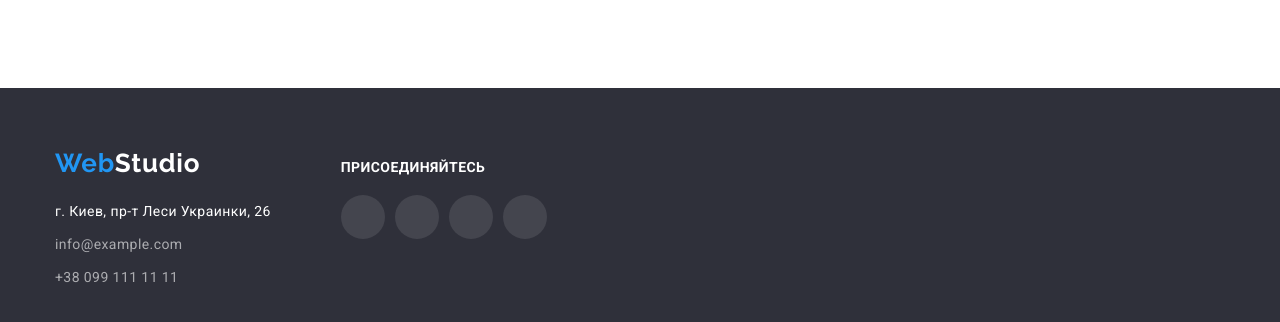
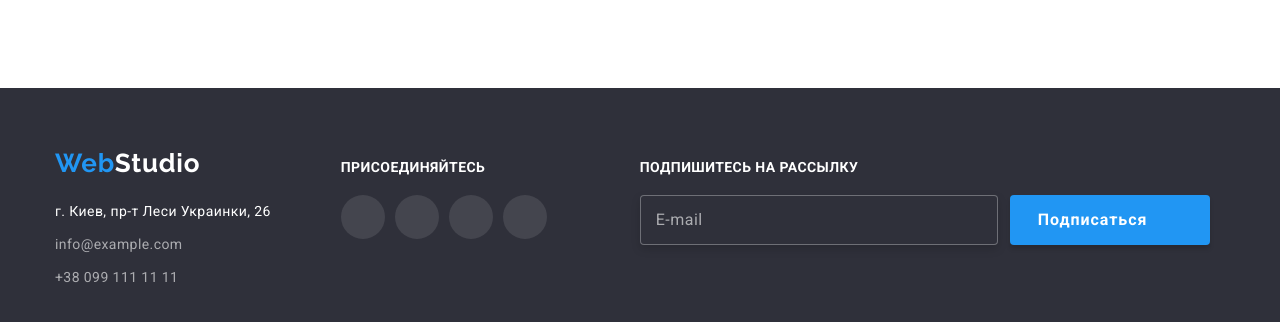
Before and after one commit to M-Dryha/goit-markup-hw-06, a plain HTML site: page index.html in a window 1280 px wide. Shown: the part 2584-2906 px from the top of the page. Drawn offline with nearby package versions, Linux system fonts and the light colour scheme.

Commit message:
add footer-form

```diff
--- a/css/styles.css
+++ b/css/styles.css
@@ -524,7 +524,7 @@ h6 {
   letter-spacing: 0.03em;
   text-transform: uppercase;
 
-  color: #ffffff;
+  color: var(--secondary-color-text);
   margin-bottom: 20px;
 }
 
@@ -542,6 +542,69 @@ h6 {
 
 .footer-social-icon {
   fill: var(--secondary-color-text);
+}
+
+.footer-form-wrapper {
+  margin-left: 93px;
+  margin-right: auto;
+}
+.footer-form {
+  display: flex;
+}
+.footer-header {
+}
+.footer-form-mail {
+}
+
+.footer-form-input {
+  width: 358px;
+  height: 50px;
+  border: 1px solid rgba(255, 255, 255, 0.3);
+  filter: drop-shadow(0px 4px 4px rgba(0, 0, 0, 0.15));
+  border-radius: 4px;
+  background-color: #2f303a;
+  padding: 15px 295px 15px 15px;
+}
+
+.footer-form-input::placeholder {
+  display: block;
+
+  font-weight: 400;
+  font-size: 16px;
+  line-height: calc(20 / 16);
+
+  letter-spacing: 0.03em;
+
+  color: rgba(255, 255, 255, 0.6);
+}
+
+.footer-form-button {
+  width: 200px;
+  height: 50px;
+  padding: 10px 28px;
+  margin-left: 12px;
+
+  font-family: Roboto;
+  font-weight: 700;
+  font-size: 16px;
+  line-height: calc(30 / 16);
+  display: flex;
+  align-items: center;
+  justify-content: center;
+  letter-spacing: 0.06em;
+
+  color: var(--secondary-color-text);
+
+  background: var(--accent-color);
+  box-shadow: 0px 4px 4px rgba(0, 0, 0, 0.15);
+  border-radius: 4px;
+  border: none;
+}
+
+.footer-form-icon {
+  width: 100%;
+  height: 100%;
+  margin-left: 10px;
 }
 
 /* -------------кнопки портфолио----- */
@@ -735,6 +798,8 @@ h6 {
   color: currentColor;
 }
 
+/* --------форма--модальное--окно------- */
+
 .modal-form {
   display: flex;
   flex-direction: column;
--- a/index.html
+++ b/index.html
@@ -408,10 +408,28 @@
     </ul>
 
 </div>
+
+    <div class="footer-form-wrapper">
+        <strong class="footer-header">
+            Подпишитесь на рассылку
+        </strong>
+        <form action="#">
+            <div class="footer-form">
+                <label class="footer-form-mail">
+                    <input type="email"
+                        name="user-email"
+                        placeholder="E-mail"
+                        class="footer-form-input">
+                </label>
+                <button type="submit" class="footer-form-button">Подписаться
+                    <svg class="footer-form-icon" width="24" height="24" >
+                        <use href="./images/icons.svg#icon-icon-send"></use>
+                    </svg>
+                </button>
+            </div>
+        </form>
+    </div>
 </div>
-
-<form action=""></form>
-
 </footer>
 <div class="backdrop is-hidden" data-modal>
     <div class="modal">
@@ -455,7 +473,10 @@
 <label class="modal-form-field">
     Почта
     <span class="modal-form-wrapper">
-        <input type="email" class="modal-form-input" name="email">
+        <input
+        type="email"
+        class="modal-form-input"
+        name="email">
         <svg width="18" height="18" class="modal-form-icon">
             <use href="./images/icons.svg#icon-email-black"></use>
         </svg>
@@ -473,11 +494,6 @@
 <button class="modal-form-button" type="submit">
     Отправить
 </button>
-
-
-
-
-
     </form>
     </div>
 </div>
```
Also changed, not shown: portfolio.html (+17 -1 lines).
